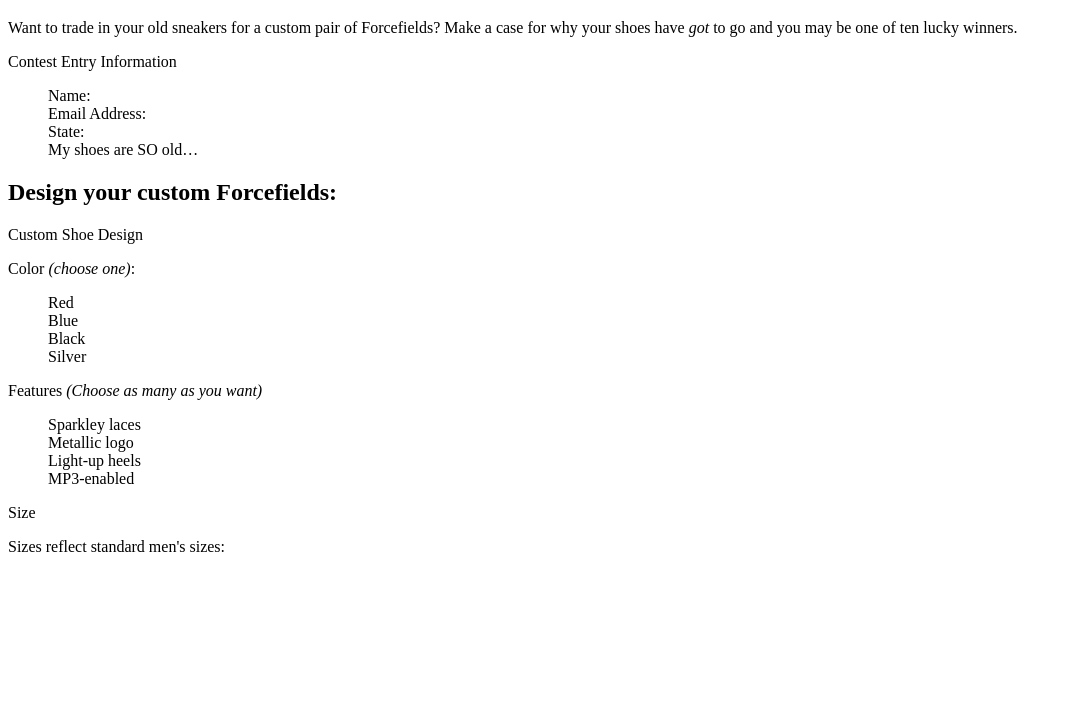
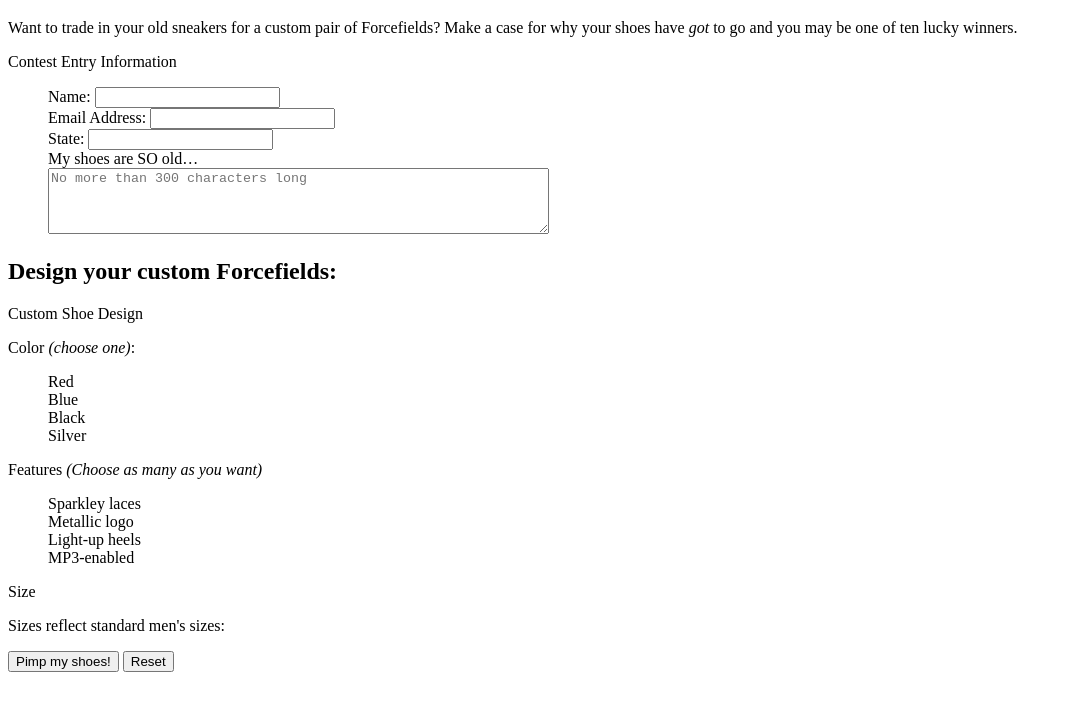
Before and after one commit to meaghankirby/learning-web-design, a plain HTML site: page Ch9/contest_entry.html in a window 1280 px wide. Shown: the part 61-772 px from the top of the page, without its empty margins (0-1072 px from the left). Drawn offline with Linux system fonts and the light colour scheme.

Commit message:
completed 9-1

```diff
--- a/Ch9/contest_entry.html
+++ b/Ch9/contest_entry.html
@@ -1,8 +1,11 @@
 <!DOCTYPE html >
   <html>
     <head>
+
     <meta charset="utf-8" >
+
       <title>Contest Entry Form</title>
+
       <style type="text/css">
       ol, ul {
      list-style-type: none;
@@ -12,41 +15,64 @@
 
       <body>
 
+
       <h1>&ldquo;Pimp My Shoes&rdquo; Contest Entry Form</h1>
 
       <p>Want to trade in your old sneakers for a custom pair of Forcefields? Make a case for why your shoes have <em>got</em> to go and you may be one of ten lucky winners.</p>
 
+
+      <form action="http://www.learningwebdesign.com/contest.php" method="post">
+
       <p>Contest Entry Information</p>
 
       <ul>
-<li>Name:</li>
-<li>Email Address:</li>
-<li>State:</li>
-<li>My shoes are SO old…</li>
+        <li>Name: <input type="text" name="username"></li>
+        <li>Email Address: <input type="email" name="email address"></li>
+        <li>State: <input type="text" name="state"></li>
+        <li>My shoes are SO old…<br>
+        <textarea name="story" rows="4" cols="60" maxlength="300" placeholder="No more than 300 characters long"></textarea></li>
       </ul>
+
 
       <h2>Design your custom Forcefields:</h2>
 
       <p>Custom Shoe Design</p>
 
       <p>Color <em>(choose one)</em>:</p>
+
       <ul>
+
         <li>Red</li>
+
         <li>Blue</li>
+
         <li>Black</li>
+
         <li>Silver</li>
+
       </ul>
 
       <p>Features <em>(Choose as many as you want)</em></p>
+
+
       <ul>
+
         <li>Sparkley laces</li>
+
         <li>Metallic logo</li>
+
         <li>Light-up heels</li>
+
         <li>MP3-enabled</li>
+
       </ul>
 
       <p>Size</p>
       <p>Sizes reflect standard men's sizes:</p>
 
+
+      <p><input type="submit" value="Pimp my shoes!">
+      <input type="reset"></p>
+      </form>
    </body>
   </html>
```
Also changed, not shown: LWD4e_materials/LWD4e_chapter08/all_exercise_tables_final.html (+1 -1 lines), bistro/blog.html (+1 -1 lines). Lines whose indentation alone changed are shown as unchanged.
